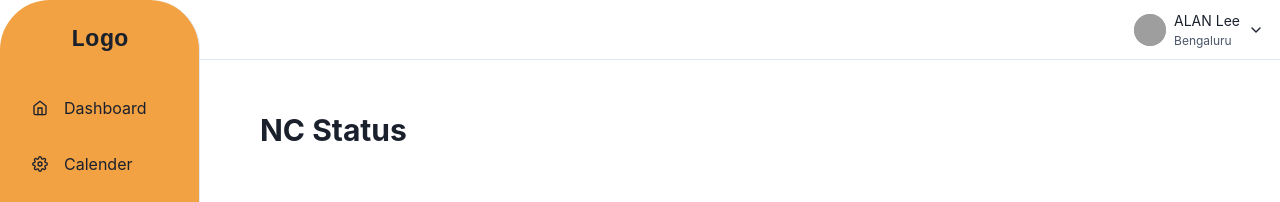
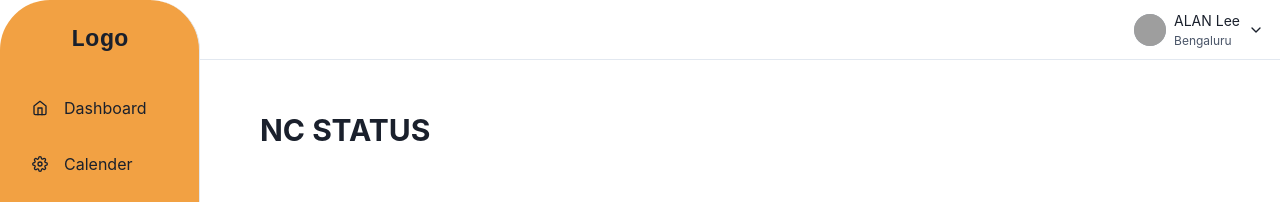
Before and after one commit to prajwalmadhav/Audire-frontend, a React (Create React App) app: page /ncstatus in a window 1280 px wide. Shown: the top 202 px of the page. Built offline with nearby package versions, Linux system fonts and the light colour scheme; grey boxes are pictures that could not be loaded.

Commit message:
updated nc status file title

```diff
--- a/src/Components/NcStatus.tsx
+++ b/src/Components/NcStatus.tsx
@@ -52,7 +52,7 @@ export default function Component() {
               direction={{ base: "row", md: "column" , lg: "column" }}
           >
             <Heading  mb={"4rem"} mt={-30} fontSize='30px'>
-              NC Status
+              NC STATUS
             </Heading>
           </Flex>
 
```
